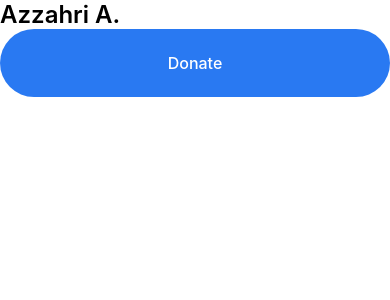
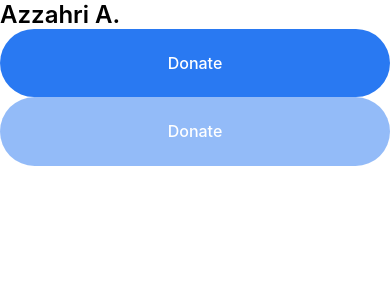
Before and after one commit to adamhinton/LearningReactNative-DonationApp, a React Native app: screen / in a window 390 px wide. Shown: the top 300 px of the page. Built offline with nearby package versions, Linux system fonts and the light colour scheme.

Commit message:
isDisabled opacity on Button

```diff
--- a/Navigation/Screens/Home/Home.tsx
+++ b/Navigation/Screens/Home/Home.tsx
@@ -11,6 +11,7 @@ const Home = () => {
     <SafeAreaView style={[globalStyle.backgroundWhite, globalStyle.flex]}>
       <Header title={'Azzahri A.'} type={1} />
       <Button title={'Donate'} />
+      <Button title={'Donate'} isDisabled={true} />
     </SafeAreaView>
   );
 };
--- a/components/Button/Button.tsx
+++ b/components/Button/Button.tsx
@@ -14,7 +14,7 @@ const Button = (props: Props) => {
   return (
     <Pressable
       disabled={isDisabled}
-      style={style.button}
+      style={[style.button, isDisabled && style.disabled]}
       onPress={() => {
         console.log('pressed');
       }}>
--- a/components/Button/style.ts
+++ b/components/Button/style.ts
@@ -18,8 +18,10 @@ const style = StyleSheet.create({
     fontWeight: '500',
     lineHeight: scaleFontSize(15),
     color: 'white',
-
     textAlign: 'center',
+  },
+  disabled: {
+    opacity: 0.5,
   },
 });
 
```
